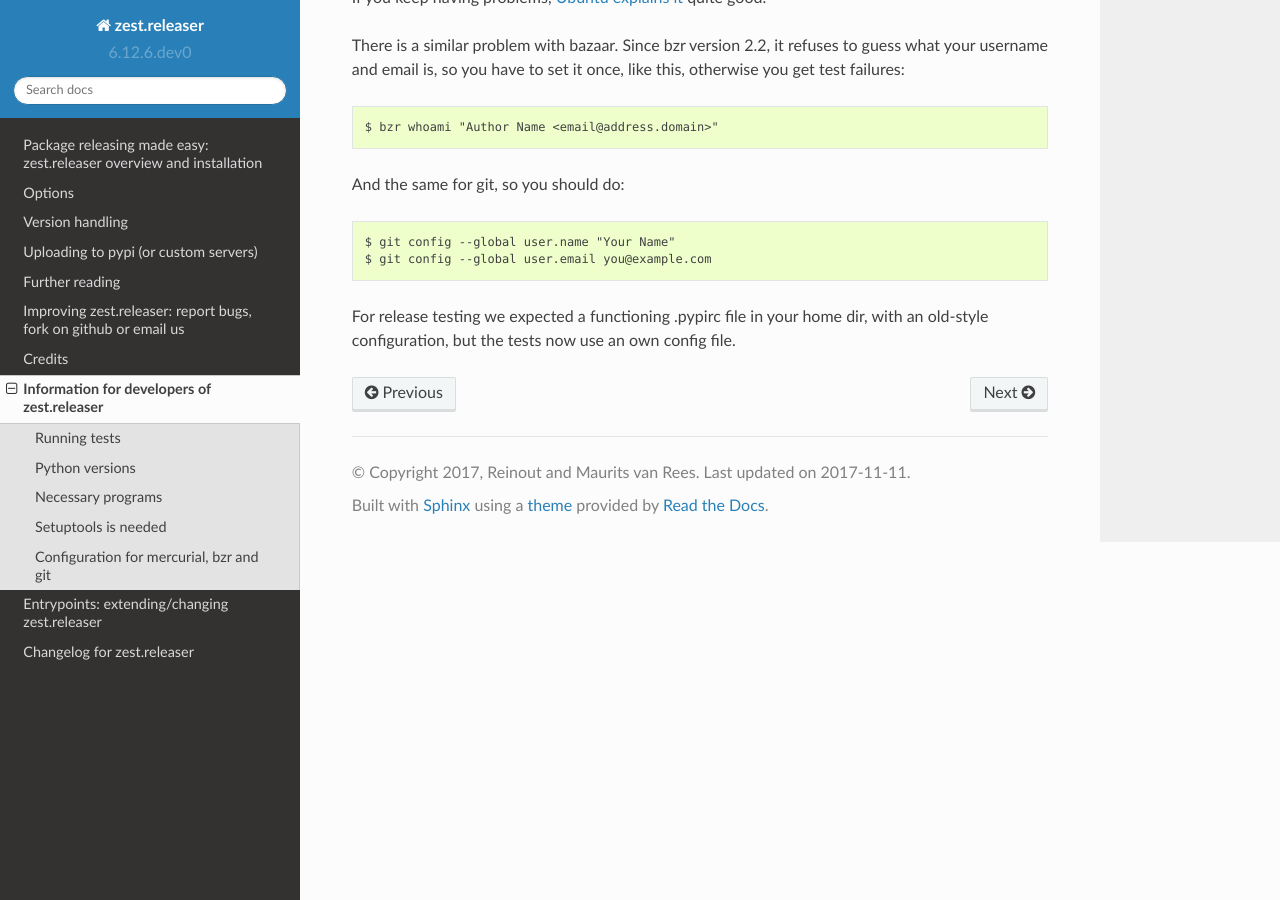
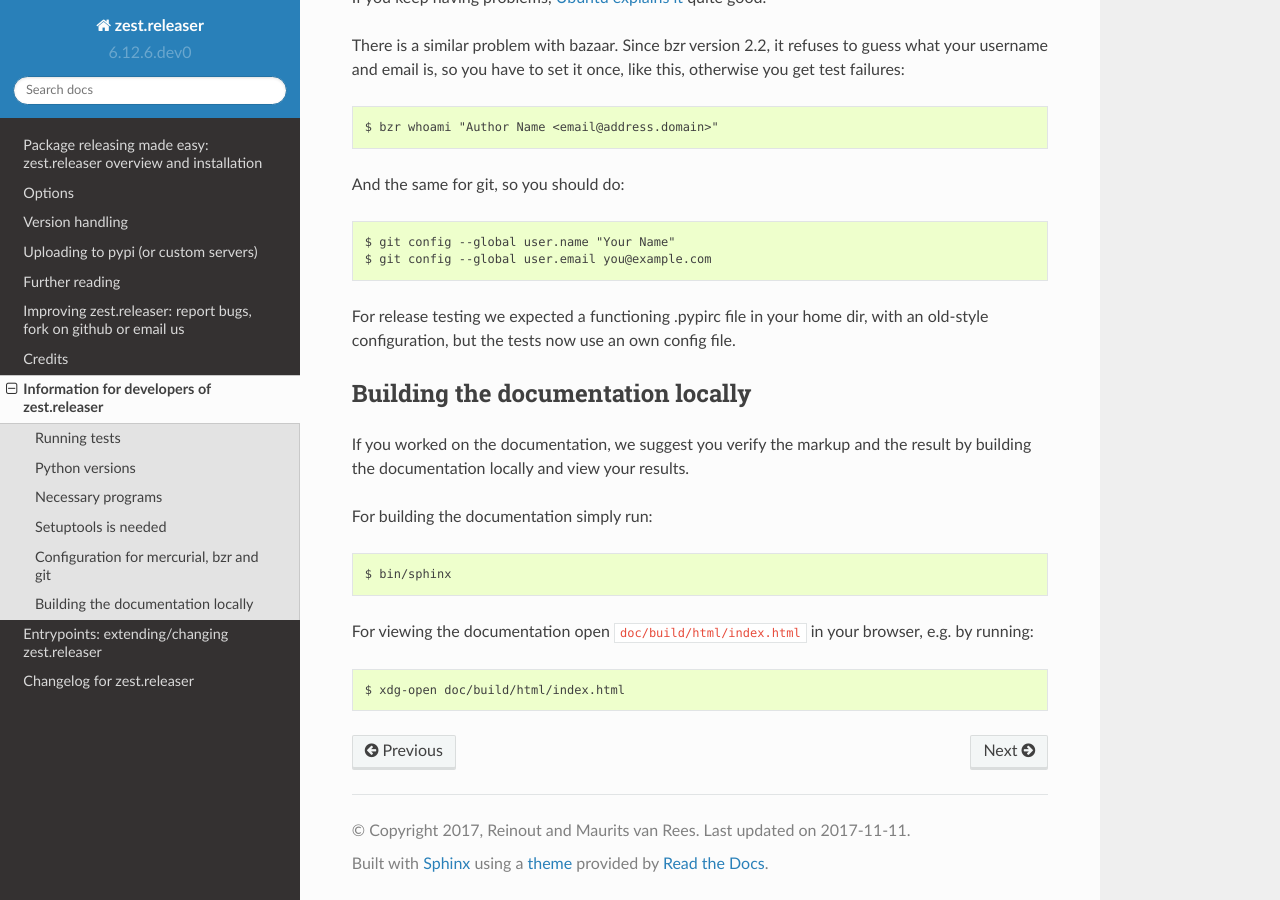
Before and after one commit to zestsoftware/zest.releaser, a Sphinx documentation site: the page built from doc/source/developing.rst, in a window 1280 px wide and 900 px high, scrolled down 1275 px. Built offline with Sphinx 7.4.7 and the Read the Docs theme 2.0.0, drawn with Linux system fonts in a browser that asks for light colours; pages that are not in the unit, such as notebooks, are missing from menus.

Commit message:
Doc: Add section about how to build the documentation locally.
[ci skip]

```diff
--- a/doc/source/developing.rst
+++ b/doc/source/developing.rst
@@ -72,3 +72,20 @@
 For release testing we expected a functioning .pypirc file in your
 home dir, with an old-style configuration, but the tests now use an
 own config file.
+
+
+Building the documentation locally
+-------------------------------------
+
+If you worked on the documentation, we suggest you verify the markup
+and the result by building the documentation locally and view your
+results.
+
+For building the documentation simply run::
+
+    $ bin/sphinx
+
+For viewing the documentation open :file:`doc/build/html/index.html`
+in your browser, e.g. by running::
+
+    $ xdg-open doc/build/html/index.html
```
